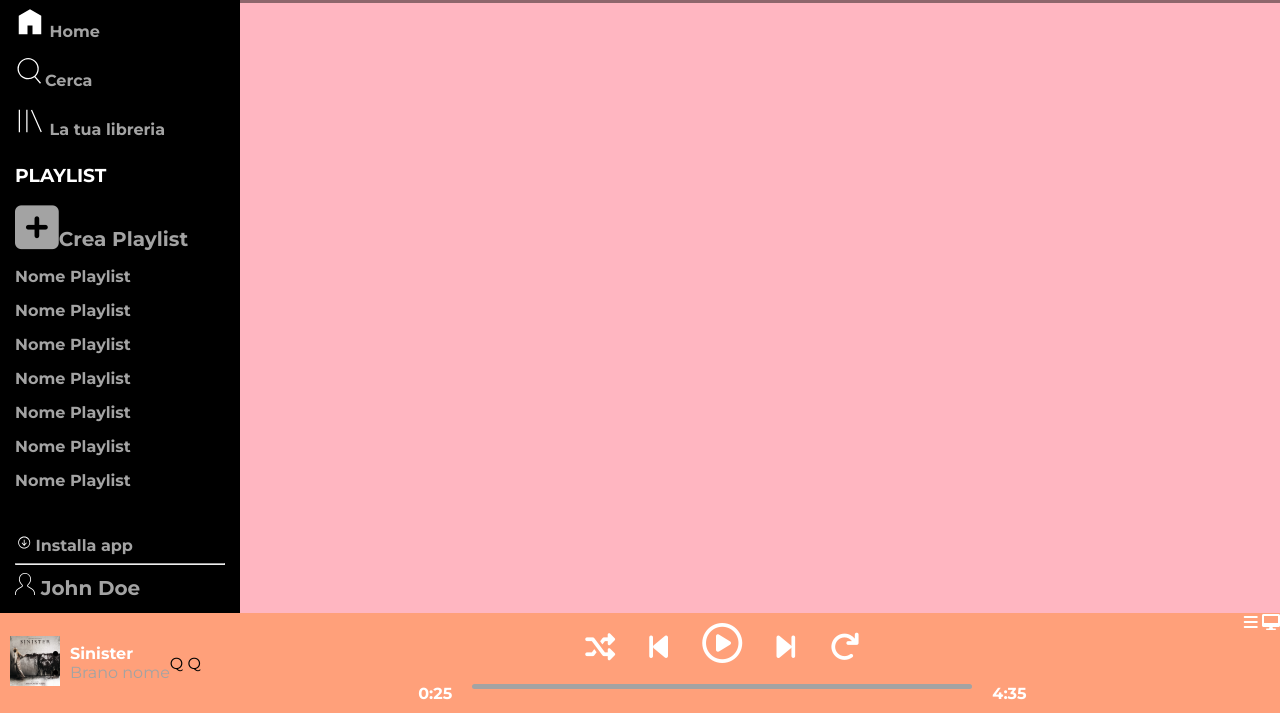
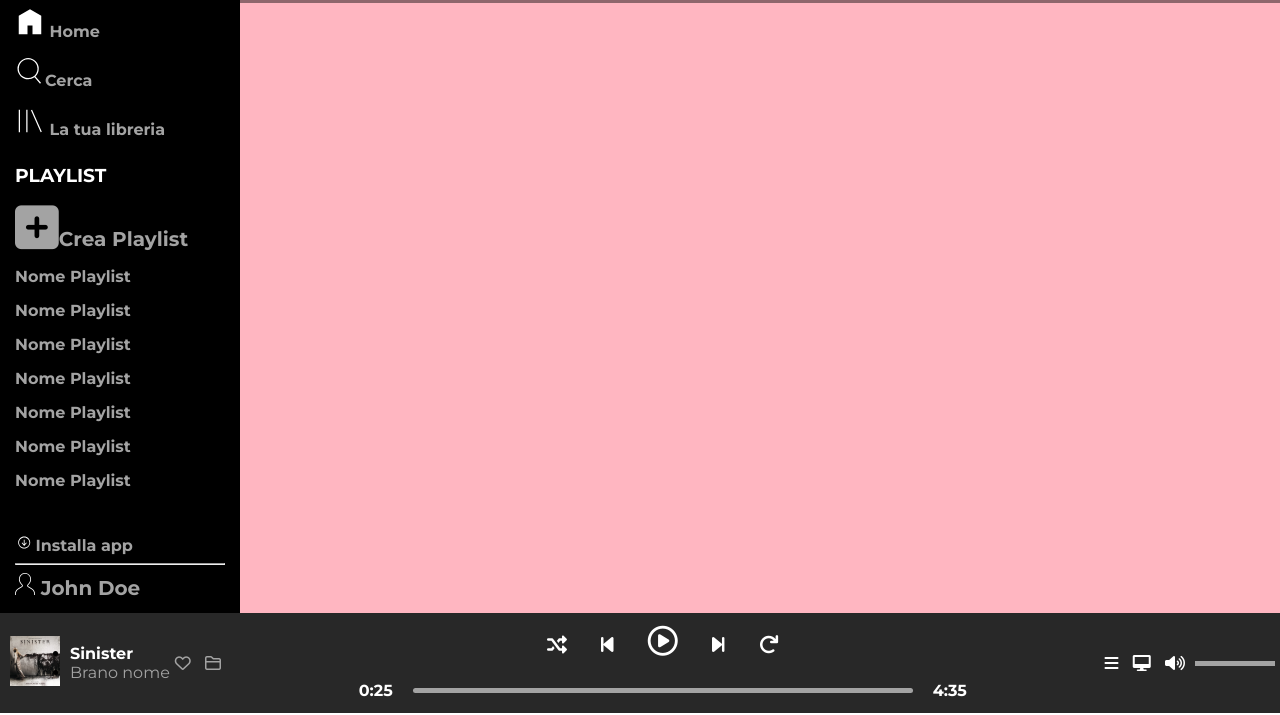
Before and after one commit to Andretreccia/html-css-spotifyweb, a plain HTML site: page index.html in a window 1280 px wide. Shown: the part 87-802 px from the top of the page. Drawn offline with Linux system fonts and the light colour scheme.

Commit message:
Avanzamento della barra di controllo

```diff
--- a/css/style.css
+++ b/css/style.css
@@ -22,7 +22,7 @@ a{
 
 /* debug */
 .debug #control_bar{
-    background-color: lightsalmon;
+    background-color: rgb(40, 40, 40);
 
 }
 .debug #site_main{
@@ -170,6 +170,9 @@ a{
     img.running{
         height: 50px;
     }
+.interactions li{
+    margin: 5px;
+}
 .control{
     flex-direction: column;
     justify-content: space-around;
@@ -179,10 +182,10 @@ a{
         text-align: center;
     }
     .buttons .fas{
-        font-size: 30px;
+        font-size: 20px;
     }
     .buttons .far{
-        font-size: 40px;
+        font-size: 30px;
     }
     .buttons li{
         margin: 15px;
@@ -195,3 +198,20 @@ a{
         background-color: #A3A3A3;
         margin: 0 20px;
     }
+    .trace_bar{
+        justify-content:center;
+        align-items:center;
+    }
+.audio{
+    justify-content: space-between;
+    align-items: center;
+}
+    .audio li{
+        margin: 5px;
+    }
+    .vol_bar{
+        width: 80px;
+        background-color: #A3A3A3;
+        height: 5px;
+        margin: 5px;
+    }
--- a/index.html
+++ b/index.html
@@ -166,7 +166,10 @@
                             </ul>
                         </div>
                         <div class="interactions">
-                            Q Q
+                            <ul class="list_inline list_none">
+                                <li><i class="far fa-heart gry"></i></li>
+                                <li><i class="far fa-folder gry"></i></li>
+                            </ul>
                         </div>
                     </div>
                     <!-- elemento centrale -->
@@ -180,28 +183,41 @@
                                 <li><i class="fas fa-redo wht"></i></li>
                             </ul>
                         </div>
-                        <div class="trace_bar clearfix">
-                            <div class="past f_left">
+                        <div class="trace_bar flex">
+                            <div class="past">
                                 <span class="wht strong">0:25</span>
                             </div>
-                            <div class="timeline f_left">
+                            <div class="timeline">
 
                             </div>
-                            <div class="remaining f_left">
+                            <div class="remaining">
                                 <span class="wht strong">4:35</span>
                             </div>
 
                         </div>
                     </div>
                     <!-- elemento di destra -->
-                    <div class="audio">
-                        <div class="intercace">
-                            <span class="wht"><i class="fas fa-bars"></i></span>
-                            <span class="wht"><i class="fas fa-desktop"></i> </span>
-                        </div>
-                        <div class="volune">
-                                <span class="vol_icon wht"></span> <span class="vol_bar"></span>
-                        </div>
+                    <div class="audio flex">
+
+                        <ul class="list_inline list_none">
+                            <li><i class="fas fa-bars wht"></i></li>
+                            <li><i class="fas fa-desktop wht"></i></li>
+                            <li><i class="fas fa-volume-up wht"></i></li>
+                        </ul>
+                        <div class="vol_bar"></div>
+
+
+
+                        <!--
+                            <div class="wht"><i class="fas fa-bars"></i> </div>
+                             <div class="wht"> <span><i class="fas fa-desktop"></i> </span></div>
+
+
+                                <div class="vol">
+                                    <span class="wht"><i class="fas fa-volume-up"></i> </span>
+                                </div>
+                                <div class="vol_bar"></div> -->
+
                     </div>
             </footer>
 
```
